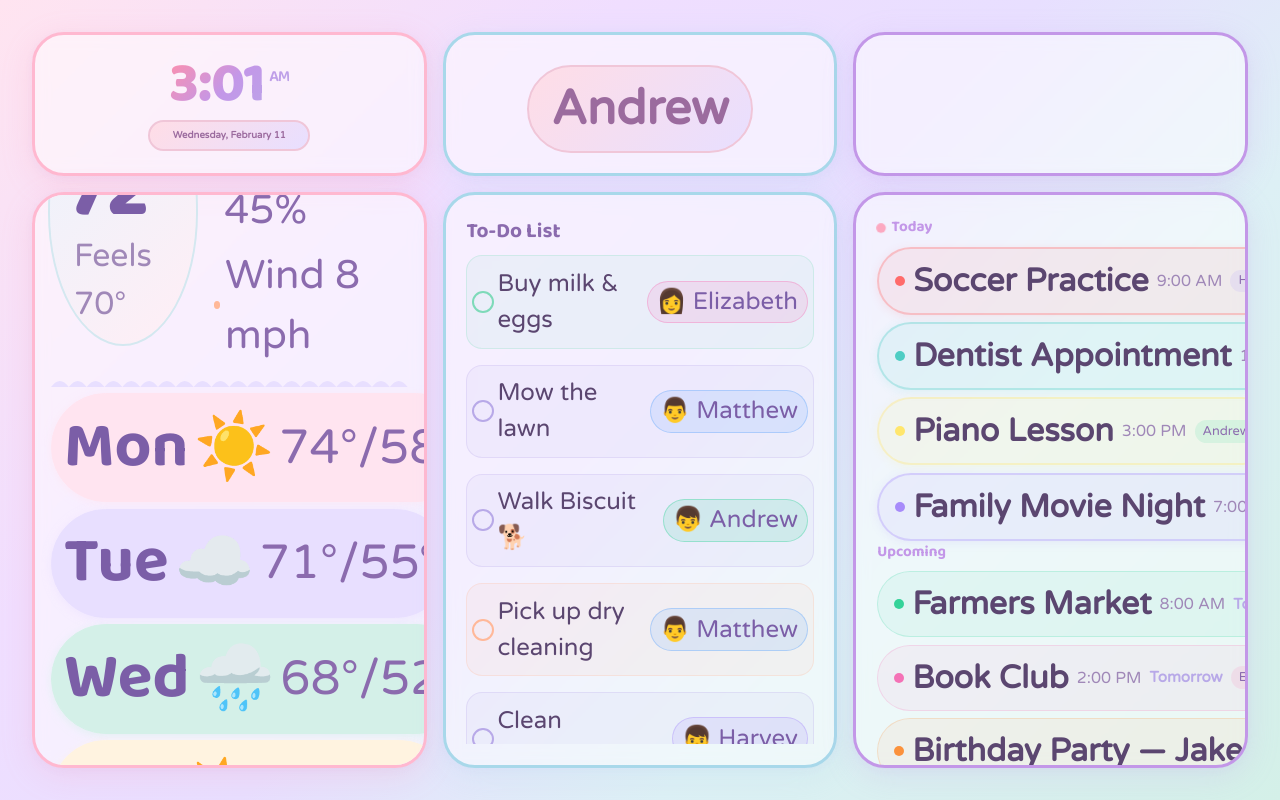
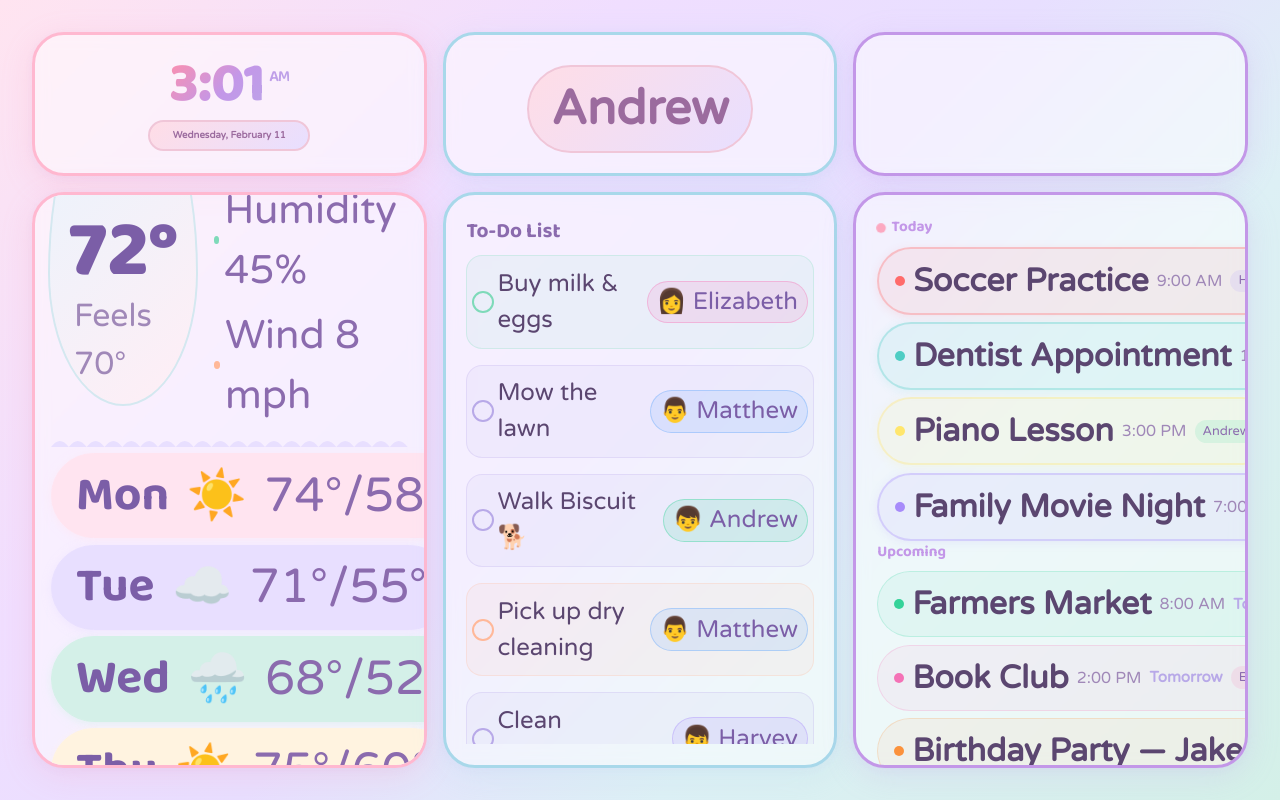
Before and after one commit to Turtlez32/kitchen-dashboards, a Next.js app: page / in a window 1280 px wide. Built offline with nearby package versions, Linux system fonts and the light colour scheme.

Commit message:
more layout changes

```diff
--- a/src/app/globals.css
+++ b/src/app/globals.css
@@ -220,20 +220,23 @@
     padding: 0.35rem 0.75rem;
     display: flex;
     align-items: center;
+    justify-content: center;
     gap: 0.35rem;
-    font-size: 4rem;
+    font-size: 3rem;
+    flex: 1;
   }
 
   .forecast-day {
     font-weight: 700;
     color: #7B5EA7;
-    align-items: center;
     font-family: var(--font-baloo), sans-serif;
+    padding: 0rem 0.75rem;
   }
 
   .forecast-temp {
     color: #8B6BAE;
     font-size: 3rem;
+    padding: 0rem 0.75rem;
   }
 
   /* ------------------------------------------------------------------ */
```
